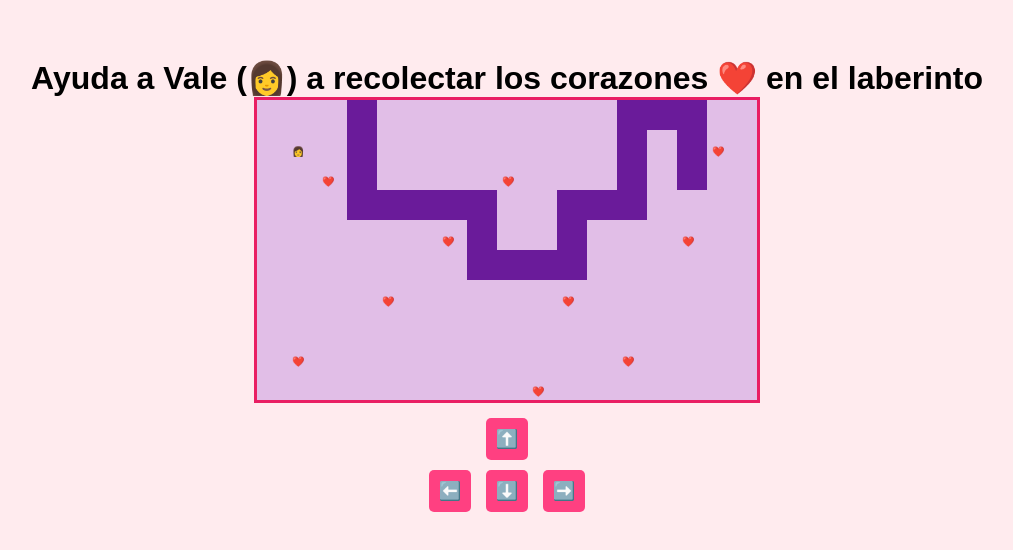
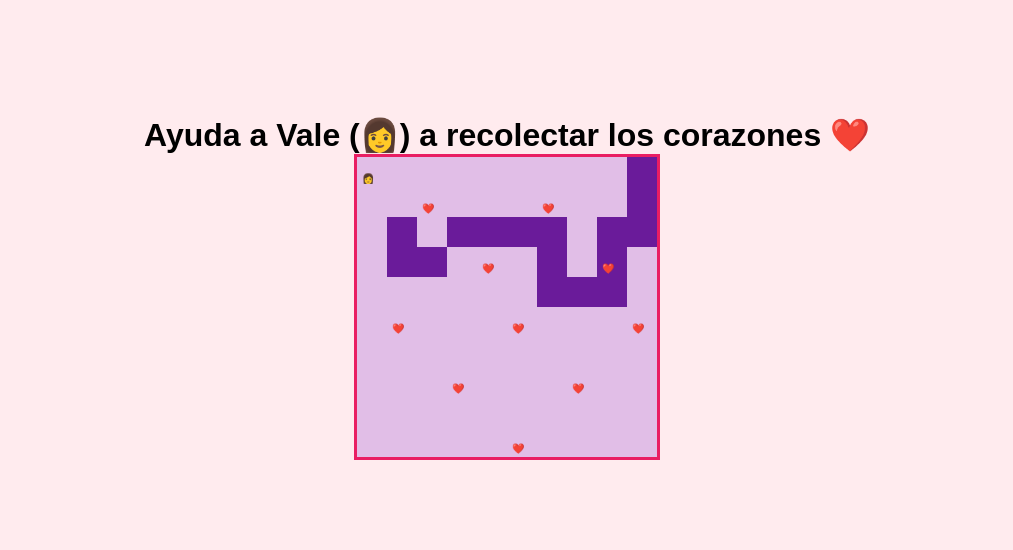
Before and after one commit to Mattick08/Vale-s-invitation, a plain HTML site: page index.html in a window 1280 px wide. Shown: the part 112-662 px from the top of the page, without its empty margins (133-1146 px from the left). Drawn offline with Linux system fonts and the light colour scheme.

Commit message:
Add files via upload

```diff
--- a/index.html
+++ b/index.html
@@ -5,20 +5,16 @@
     <meta name="viewport" content="width=device-width, initial-scale=1.0">
     <title>Vale en el laberinto 💖</title>
     <style>
-        * {
-            margin: 0;
-            padding: 0;
-            box-sizing: border-box;
-        }
+        * { margin: 0; padding: 0; box-sizing: border-box; }
         body {
             display: flex;
+            flex-direction: column;
+            align-items: center;
             justify-content: center;
-            align-items: center;
             height: 100vh;
             background-color: #ffebee;
             font-family: Arial, sans-serif;
             text-align: center;
-            flex-direction: column;
         }
         canvas {
             border: 3px solid #e91e63;
@@ -31,149 +27,83 @@
             color: #e91e63;
             margin-top: 20px;
         }
-        .controls {
-            margin-top: 10px;
-        }
-        button {
-            padding: 10px;
-            font-size: 18px;
-            margin: 5px;
-            border: none;
-            cursor: pointer;
-            border-radius: 5px;
-            background-color: #ff4081;
-            color: white;
-        }
     </style>
 </head>
 <body>
-
-    <h1>Ayuda a Vale (👩) a recolectar los corazones ❤️ en el laberinto</h1>
-    <canvas id="gameCanvas" width="500" height="300"></canvas>
+    <h1>Ayuda a Vale (👩) a recolectar los corazones ❤️</h1>
+    <canvas id="gameCanvas" width="300" height="300"></canvas>
     <div class="message" id="winMessage">🎉 Mi Vale, ¿quieres ser mi San Valentín? 💕</div>
-
-    <div class="controls">
-        <button onclick="moveUp()">⬆️</button><br>
-        <button onclick="moveLeft()">⬅️</button>
-        <button onclick="moveDown()">⬇️</button>
-        <button onclick="moveRight()">➡️</button>
-    </div>
-
     <script>
         const canvas = document.getElementById("gameCanvas");
         const ctx = canvas.getContext("2d");
-        const winMessage = document.getElementById("winMessage");
-
         const tileSize = 30;
-        let vale = { x: 30, y: 30, width: tileSize, height: tileSize };
-        let collectedHearts = 0;
-
+        let vale = { x: 0, y: 0 };
+        let heartsCollected = 0;
         let hearts = [
-            { x: 60, y: 60, collected: false },
-            { x: 240, y: 60, collected: false },
-            { x: 180, y: 120, collected: false },
-            { x: 420, y: 120, collected: false },
-            { x: 300, y: 180, collected: false },
-            { x: 120, y: 180, collected: false },
-            { x: 360, y: 240, collected: false },
-            { x: 30, y: 240, collected: false },
-            { x: 450, y: 30, collected: false },
-            { x: 270, y: 270, collected: false }
+            { x: 60, y: 30 }, { x: 120, y: 90 }, { x: 180, y: 30 },
+            { x: 240, y: 90 }, { x: 30, y: 150 }, { x: 90, y: 210 },
+            { x: 150, y: 150 }, { x: 210, y: 210 }, { x: 270, y: 150 },
+            { x: 150, y: 270 }
         ];
-
-        let goal = { x: 450, y: 270, active: false };
-
+        let goal = { x: 270, y: 270, active: false };
         let walls = [
-            { x: 90, y: 0 }, { x: 90, y: 30 }, { x: 90, y: 60 },
-            { x: 90, y: 90 }, { x: 120, y: 90 }, { x: 150, y: 90 },
-            { x: 180, y: 90 }, { x: 210, y: 90 }, { x: 210, y: 120 },
-            { x: 210, y: 150 }, { x: 240, y: 150 }, { x: 270, y: 150 },
-            { x: 300, y: 150 }, { x: 300, y: 120 }, { x: 300, y: 90 },
-            { x: 330, y: 90 }, { x: 360, y: 90 }, { x: 360, y: 60 },
-            { x: 360, y: 30 }, { x: 360, y: 0 }, { x: 390, y: 0 },
-            { x: 420, y: 0 }, { x: 420, y: 30 }, { x: 420, y: 60 }
+            { x: 30, y: 60 }, { x: 30, y: 90 }, { x: 60, y: 90 },
+            { x: 90, y: 60 }, { x: 120, y: 60 }, { x: 150, y: 60 },
+            { x: 180, y: 60 }, { x: 180, y: 90 }, { x: 180, y: 120 },
+            { x: 210, y: 120 }, { x: 240, y: 120 }, { x: 240, y: 90 },
+            { x: 240, y: 60 }, { x: 270, y: 60 }, { x: 270, y: 30 },
+            { x: 270, y: 0 }
         ];
 
         function draw() {
             ctx.clearRect(0, 0, canvas.width, canvas.height);
-
-            // Dibujar fondo (laberinto)
             ctx.fillStyle = "#e1bee7";
             ctx.fillRect(0, 0, canvas.width, canvas.height);
-
-            // Dibujar paredes
             ctx.fillStyle = "#6a1b9a";
             walls.forEach(wall => ctx.fillRect(wall.x, wall.y, tileSize, tileSize));
-
-            // Dibujar a Vale (👩)
             ctx.fillText("👩", vale.x + 5, vale.y + 25);
-
-            // Dibujar corazones ❤️
             hearts.forEach(heart => {
-                if (!heart.collected) {
-                    ctx.fillText("❤️", heart.x + 5, heart.y + 25);
-                }
+                if (!heart.collected) ctx.fillText("❤️", heart.x + 5, heart.y + 25);
             });
-
-            // Dibujar la meta 🎯 si está activa
-            if (goal.active) {
-                ctx.fillText("🎯", goal.x + 5, goal.y + 25);
-            }
+            if (goal.active) ctx.fillText("🎯", goal.x + 5, goal.y + 25);
         }
 
         function update() {
             hearts.forEach(heart => {
                 if (!heart.collected && isColliding(vale, heart)) {
                     heart.collected = true;
-                    collectedHearts++;
+                    heartsCollected++;
                 }
             });
-
-            if (collectedHearts === 10) {
-                goal.active = true;
-            }
-
+            if (heartsCollected === 10) goal.active = true;
             if (goal.active && isColliding(vale, goal)) {
-                winMessage.style.display = "block";
+                document.getElementById("winMessage").style.display = "block";
             }
         }
 
         function isColliding(a, b) {
-            return (
-                a.x < b.x + tileSize &&
-                a.x + tileSize > b.x &&
-                a.y < b.y + tileSize &&
-                a.y + tileSize > b.y
-            );
+            return a.x === b.x && a.y === b.y;
         }
 
         function move(dx, dy) {
             let newX = vale.x + dx;
             let newY = vale.y + dy;
-
             if (!walls.some(wall => wall.x === newX && wall.y === newY)) {
                 vale.x = newX;
                 vale.y = newY;
             }
-
             update();
             draw();
         }
 
-        function moveUp() { if (vale.y > 0) move(0, -tileSize); }
-        function moveDown() { if (vale.y < canvas.height - tileSize) move(0, tileSize); }
-        function moveLeft() { if (vale.x > 0) move(-tileSize, 0); }
-        function moveRight() { if (vale.x < canvas.width - tileSize) move(tileSize, 0); }
-
         document.addEventListener("keydown", function(event) {
-            if (event.key === "ArrowUp") moveUp();
-            if (event.key === "ArrowDown") moveDown();
-            if (event.key === "ArrowLeft") moveLeft();
-            if (event.key === "ArrowRight") moveRight();
+            if (event.key === "ArrowUp" && vale.y > 0) move(0, -tileSize);
+            if (event.key === "ArrowDown" && vale.y < canvas.height - tileSize) move(0, tileSize);
+            if (event.key === "ArrowLeft" && vale.x > 0) move(-tileSize, 0);
+            if (event.key === "ArrowRight" && vale.x < canvas.width - tileSize) move(tileSize, 0);
         });
 
         draw();
     </script>
-
 </body>
 </html>
```
